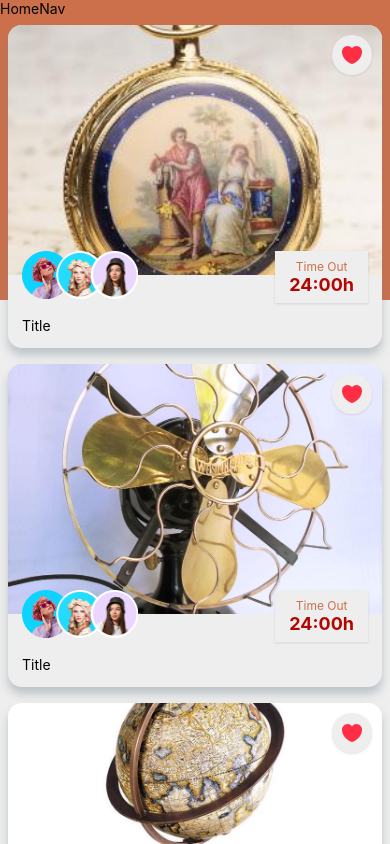
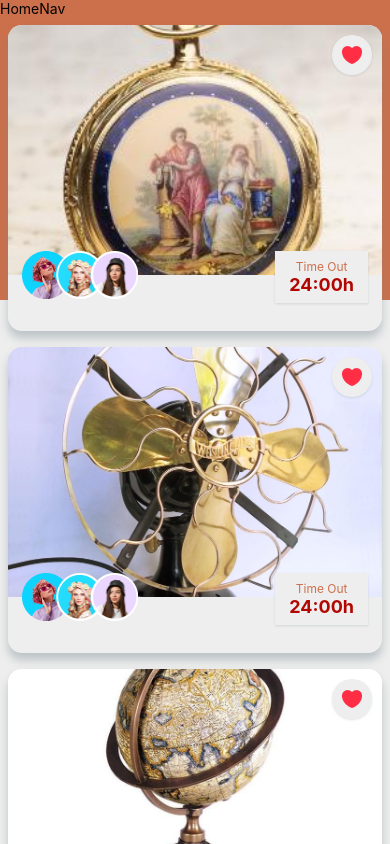
Before and after one commit to JoelDeonDsouza/Blind-Times, a React Native app: screen /Home in a window 390 px wide. Shown: the top 844 px of the page. Built offline with nearby package versions, Linux system fonts and the light colour scheme.

Commit message:
Title styled and rendered

```diff
--- a/Components/ItemCard.js
+++ b/Components/ItemCard.js
@@ -34,7 +34,12 @@ const ItemCard = ({ data }) => {
       {/* <Text>ItemCard</Text> */}
       <SubInfo />
       <View style={{ width: "100%", padding: SIZES.font }}>
-        <Title />
+        <Title
+          title={data.data}
+          subTitle={data.creator}
+          titleSize={SIZES.large}
+          subTitleSize={SIZES.small}
+        />
       </View>
     </View>
   );
--- a/Components/SubInfo.js
+++ b/Components/SubInfo.js
@@ -1,11 +1,19 @@
 import React from "react";
 import { View, Text, Image } from "react-native";
-import { COLORS, SIZES, SHADOWS, assets } from "../Constant";
+import { COLORS, SIZES, SHADOWS, assets, FONTS } from "../Constant";
 
-export const Title = () => {
+export const Title = ({ title, subTitle, titleSize, subTitleSize }) => {
   return (
     <View>
-      <Text>Title</Text>
+      <Text
+        style={{
+          fontFamily: FONTS.semiBold,
+          fontSize: titleSize,
+          color: COLORS.primary,
+        }}
+      >
+        {title}
+      </Text>
     </View>
   );
 };
```
